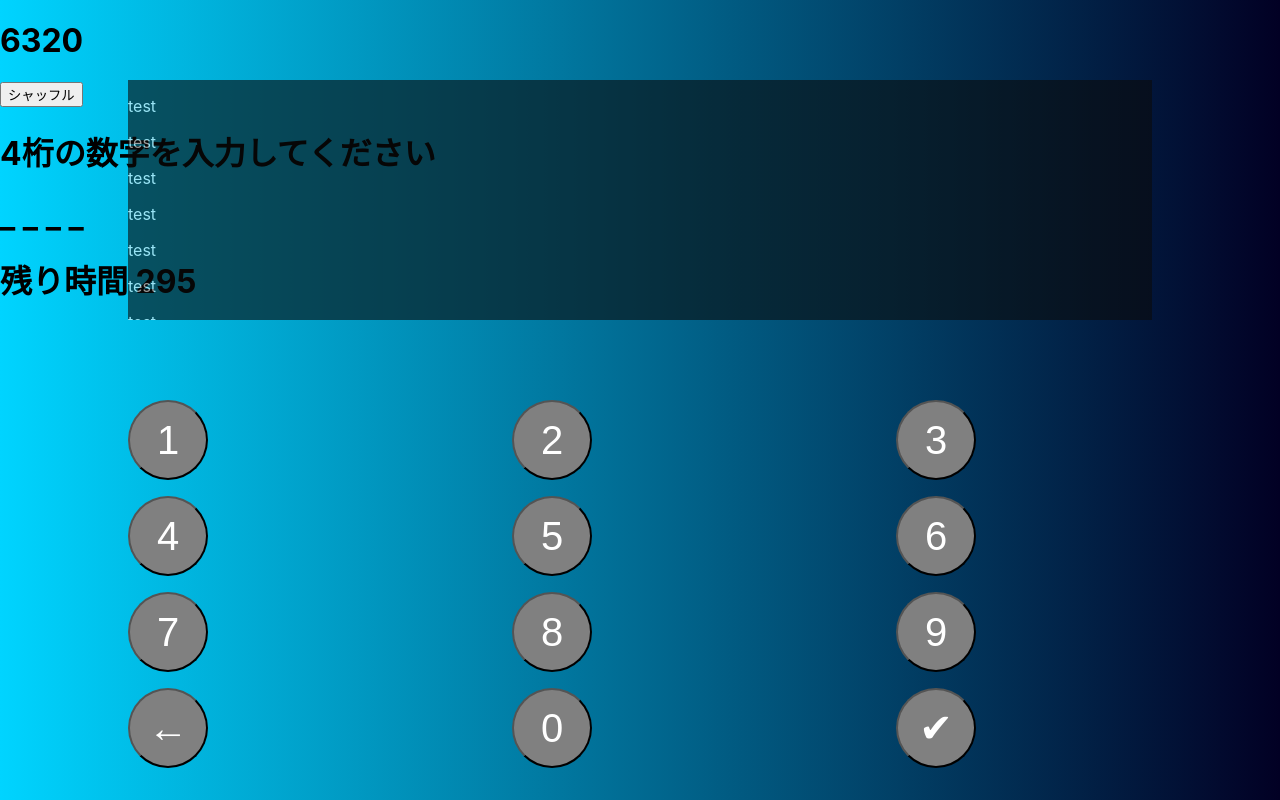
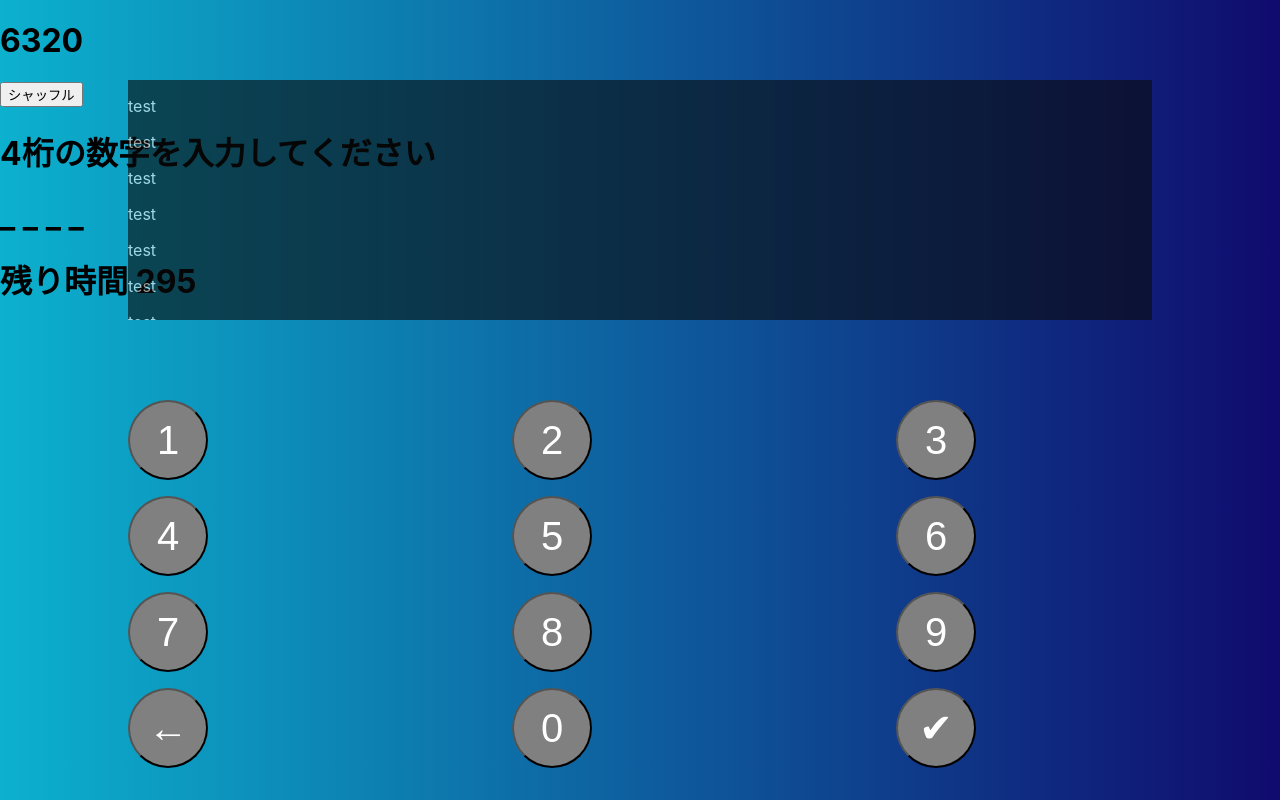
Before and after one commit to sunoco262/21_1021_test, a React (Create React App) app: page / in a window 1280 px wide. Built offline with nearby package versions, Linux system fonts and the light colour scheme.

Commit message:
自動デプロイのテスト

```diff
--- a/src/App.css
+++ b/src/App.css
@@ -1,6 +1,6 @@
 .body{
   position:absolute;
-  background: linear-gradient(270deg ,rgb(2,0,36), rgb(0,212,255));
+  background: linear-gradient(270deg ,rgb(16, 11, 110), rgb(12, 177, 206));
   top: 0;
   left:0;
   width:100vw;
```
